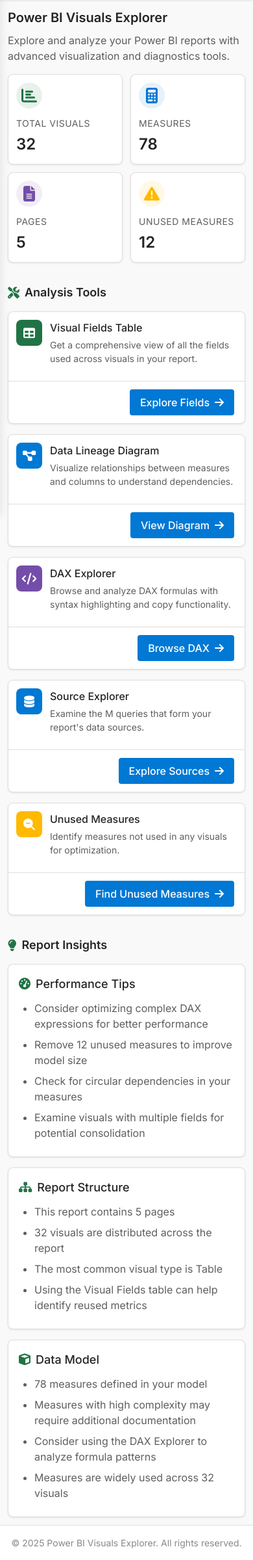
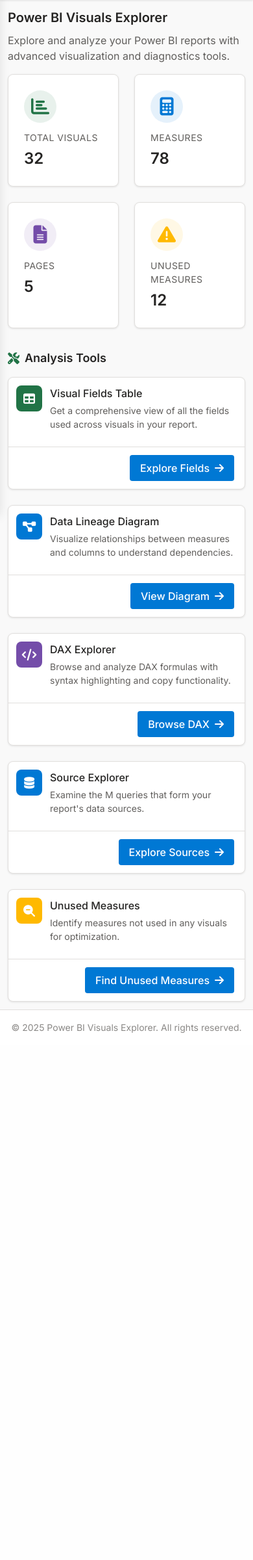
Before and after one commit to plagiagia/PowerBI_AnalysisTool, a Flask app: template templates/index.html in a window 390 px wide. Shown: the part 60-2460 px from the top of the page at 65% size. After the commit the page ends 1649 px from the top, so only its background shows below. Run offline with Flask 3, Linux system fonts and the light colour scheme; the template is opened without the code that fills it, so the values that code supplies are empty.

Commit message:
Refactor index.html for improved layout and readability; enhance tools and metrics sections with responsive design and inline styles

```diff
--- a/templates/index.html
+++ b/templates/index.html
@@ -1,9 +1,13 @@
-{% extends "base.html" %} {% block title %}Dashboard - Power BI Explorer{%
-endblock %} {% block breadcrumbs %}
+{% extends "base.html" %}
+{% block title %}Dashboard - Power BI Explorer{% endblock %}
+
+{% block breadcrumbs %}
 <li>
   <a href="/"><i class="fas fa-home"></i><span class="breadcrumb-text">Dashboard</span></a>
 </li>
-{% endblock %} {% block content %}
+{% endblock %}
+
+{% block content %}
 <!-- Dashboard Header -->
 <section class="dashboard-header">
   <h1 class="dashboard-title">Power BI Visuals Explorer</h1>
@@ -13,7 +17,7 @@
   </p>
 </section>
 
-<!-- Metrics Section -->
+<!-- Metrics Section with improved layout -->
 <section class="metrics-section">
   <div class="metrics-grid">
     <!-- Total Visuals Metric -->
@@ -70,11 +74,11 @@
   </div>
 </section>
 
-<!-- Analysis Tools Section -->
+<!-- Analysis Tools Section with improved layout -->
 <section class="tools-section">
   <h2 class="section-title"><i class="fas fa-tools"></i> Analysis Tools</h2>
 
-  <div class="tools-grid">
+  <div class="tools-grid improved-layout">
     <!-- Visual Fields Table -->
     <div class="tool-card">
       <div class="tool-card-header">
@@ -169,89 +173,9 @@
     </div>
   </div>
 </section>
+{% endblock %}
 
-<!-- Insights Section -->
-<section class="insights-section">
-  <h2 class="section-title">
-    <i class="fas fa-lightbulb"></i> Report Insights
-  </h2>
-
-  <div class="insights-grid">
-    <!-- Performance Tips -->
-    <div class="insight-card">
-      <div class="insight-header">
-        <div class="insight-icon">
-          <i class="fas fa-tachometer-alt"></i>
-        </div>
-        <h3 class="insight-title">Performance Tips</h3>
-      </div>
-      <ul class="insight-list">
-        <li>
-          Consider optimizing complex DAX expressions for better performance
-        </li>
-        <li>
-          Remove {{ metrics.unused_count if metrics is defined else '12' }}
-          unused measures to improve model size
-        </li>
-        <li>Check for circular dependencies in your measures</li>
-        <li>
-          Examine visuals with multiple fields for potential consolidation
-        </li>
-      </ul>
-    </div>
-
-    <!-- Report Structure -->
-    <div class="insight-card">
-      <div class="insight-header">
-        <div class="insight-icon">
-          <i class="fas fa-sitemap"></i>
-        </div>
-        <h3 class="insight-title">Report Structure</h3>
-      </div>
-      <ul class="insight-list">
-        <li>
-          This report contains {{ metrics.page_count if metrics is defined else
-          '5' }} pages
-        </li>
-        <li>
-          {{ metrics.visual_count if metrics is defined else '32' }} visuals are
-          distributed across the report
-        </li>
-        <li>
-          The most common visual type is {{ most_common_visual if
-          most_common_visual is defined else 'Table' }}
-        </li>
-        <li>Using the Visual Fields table can help identify reused metrics</li>
-      </ul>
-    </div>
-
-    <!-- Data Model -->
-    <div class="insight-card">
-      <div class="insight-header">
-        <div class="insight-icon">
-          <i class="fas fa-cube"></i>
-        </div>
-        <h3 class="insight-title">Data Model</h3>
-      </div>
-      <ul class="insight-list">
-        <li>
-          {{ metrics.measure_count if metrics is defined else '78' }} measures
-          defined in your model
-        </li>
-        <li>
-          Measures with high complexity may require additional documentation
-        </li>
-        <li>Consider using the DAX Explorer to analyze formula patterns</li>
-        <li>
-          Measures are widely used across {{ metrics.visual_count if metrics is
-          defined else '32' }} visuals
-        </li>
-      </ul>
-    </div>
-  </div>
-</section>
-
-{% endblock %} {% block scripts %}
+{% block scripts %}
 <script>
   document.addEventListener("DOMContentLoaded", function () {
     // Show welcome notification on first visit
@@ -270,4 +194,61 @@
     }
   });
 </script>
+
+<!-- Add inline styles for improved layout -->
+<style>
+  /* Improved layout for tools grid */
+  .tools-grid.improved-layout {
+    display: grid;
+    grid-template-columns: repeat(3, 1fr);
+    gap: var(--space-5);
+  }
+
+  /* Make the last card centered if total cards are odd */
+  .tools-grid.improved-layout .tool-card:last-child:nth-child(odd) {
+    grid-column: 2;
+  }
+
+  /* Add some elevation and transition effects */
+  .tool-card {
+    transition: transform 0.3s ease, box-shadow 0.3s ease;
+  }
+
+  .tool-card:hover {
+    transform: translateY(-8px);
+    box-shadow: 0 12px 20px rgba(0, 0, 0, 0.1);
+  }
+
+  /* Responsive adjustments */
+  @media (max-width: 1200px) {
+    .tools-grid.improved-layout {
+      grid-template-columns: repeat(2, 1fr);
+    }
+
+    .tools-grid.improved-layout .tool-card:last-child:nth-child(odd) {
+      grid-column: auto;
+    }
+  }
+
+  @media (max-width: 768px) {
+    .tools-grid.improved-layout {
+      grid-template-columns: 1fr;
+    }
+  }
+
+  /* Enhance metric cards */
+  .metrics-grid {
+    gap: var(--space-5);
+  }
+
+  .metric-card {
+    padding: var(--space-5);
+  }
+
+  .metric-icon {
+    width: 50px;
+    height: 50px;
+    font-size: 1.75rem;
+  }
+</style>
 {% endblock %}
```
Also changed, not shown: templates/table_view.html (+150 -218 lines).
